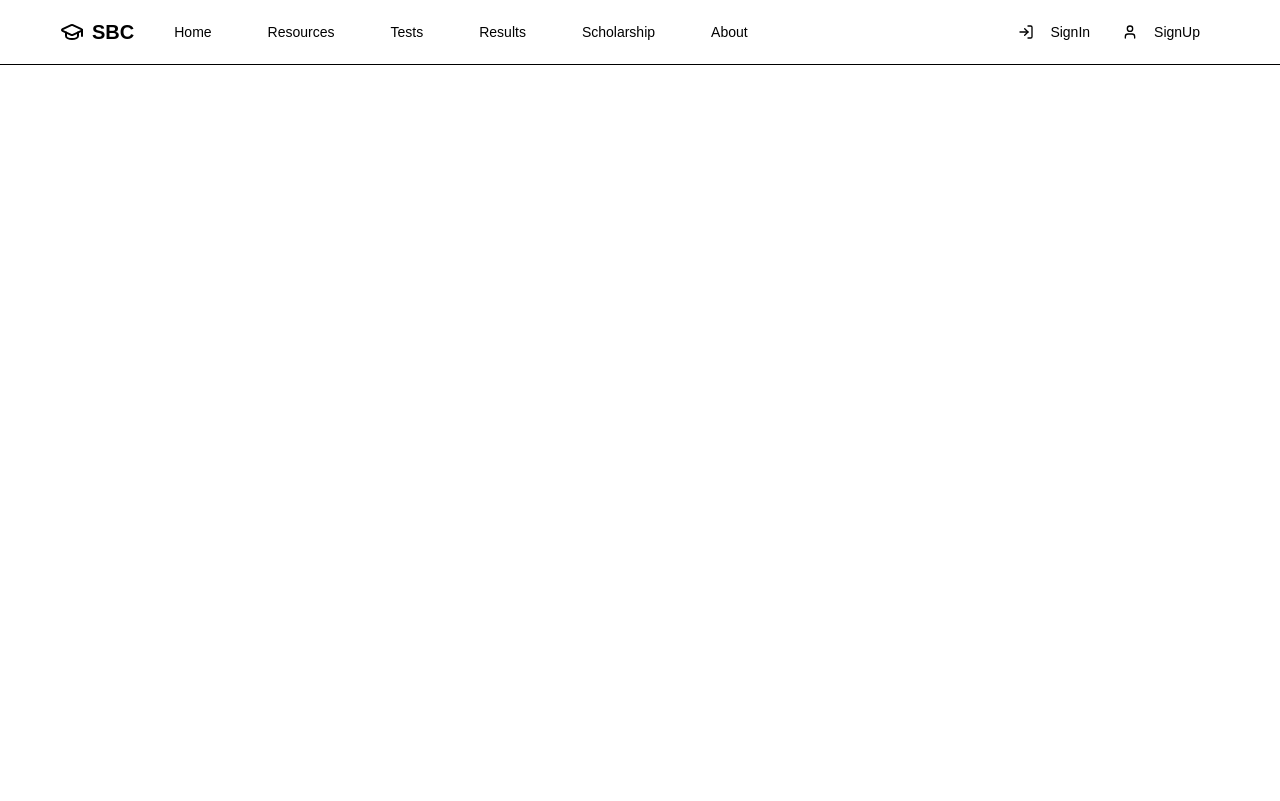
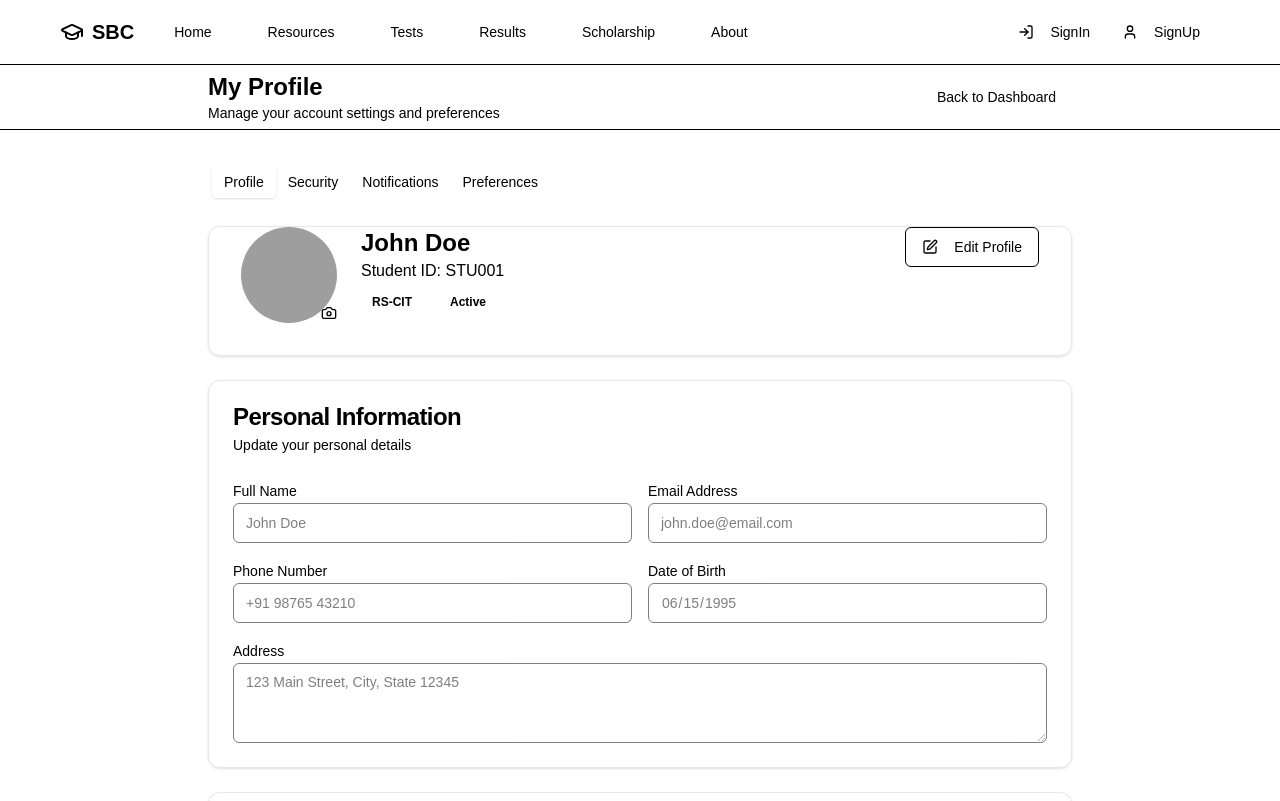
Before and after one commit to harfool/freelance-project, a React (Vite) app in the folder client/: page /profile in a window 1280 px wide. Shown: the top 801 px of the page. Built offline with nearby package versions, Linux system fonts and the light colour scheme; grey boxes are pictures that could not be loaded.

Commit message:
feat: Add Profile page route and update navigation links across multiple pages

```diff
--- a/client/src/App.jsx
+++ b/client/src/App.jsx
@@ -20,6 +20,7 @@ import Terms from "./pages/Terms.jsx";
 import Privacy from "./pages/Privacy.jsx";
 import TestDashboard from "./pages/TestDashboard.jsx";
 import Announcements from "./pages/Announcements.jsx";
+import Profile from "./pages/Profile.jsx"
 
 function AppRoutes() {
   const location = useLocation();
@@ -48,6 +49,7 @@ function AppRoutes() {
         <Route path="/privacy" element={<Privacy />} />
         <Route path="/testDashboard" element={<TestDashboard />} />
         <Route path="/announcements" element={<Announcements />} />
+        <Route path="/profile" element={<Profile />} />
       </Routes>
     </>
   );
--- a/client/src/pages/Certificate.jsx
+++ b/client/src/pages/Certificate.jsx
@@ -78,7 +78,7 @@ export default function StudentCertificatesPage() {
             </p>
           </div>
           <Button asChild>
-            <Link href="/dashboard">Back to Dashboard</Link>
+            <Link to="/dashboard">Back to Dashboard</Link>
           </Button>
         </div>
       </div>
--- a/client/src/pages/Contact.jsx
+++ b/client/src/pages/Contact.jsx
@@ -75,9 +75,9 @@ export default function ContactPage() {
                         <div>
                           <h3 className="font-semibold mb-2">Address</h3>
                           <p className="text-muted-foreground">
-                            123 Education Street
+                            Sareri
                             <br />
-                            Learning City, State 123456
+                            Rajasthan 311030
                             <br />
                             India
                           </p>
@@ -243,7 +243,7 @@ export default function ContactPage() {
                 Visit our campus for a personal consultation
               </p>
             </div>
-            <div className="rounded-lg overflow-hidden bg-muted max-w-2xl mx-auto h-72">
+            <div className="rounded-lg overflow-hidden bg-muted max-w-2xl mx-auto h-96">
               <iframe
                 title="Google Map"
                 src="https://www.google.com/maps/embed?pb=!1m18!1m12!1m3!1d3559.825964073624!2d75.7872700753706!3d26.84968417666844!2m3!1f0!2f0!3f0!3m2!1i1024!2i768!4f13.1!3m3!1m2!1s0x396db5e2e2e2e2e3%3A0x1234567890abcdef!2s123%20Education%20Street%2C%20Learning%20City%2C%20India!5e0!3m2!1sen!2sin!4v1689000000000!5m2!1sen!2sin"
--- a/client/src/pages/Login.jsx
+++ b/client/src/pages/Login.jsx
@@ -3,7 +3,7 @@
 import React from "react";
 
 import { useState } from "react";
-import { Link } from "react-router-dom";
+import { Link, useNavigate } from "react-router-dom";
 import { Button } from "../components/ui/button";
 import { Input } from "../components/ui/input";
 import { Label } from "../components/ui/label";
@@ -21,6 +21,7 @@ export default function LoginPage() {
   const [showPassword, setShowPassword] = useState(false);
   const [isLoading, setIsLoading] = useState(false);
   const { toast } = useToast();
+  const navigate = useNavigate();
 
   const handleLogin = async (e) => {
     e.preventDefault();
@@ -33,7 +34,7 @@ export default function LoginPage() {
         title: "Login Successful",
         description: `Welcome back! Redirecting to your dashboard...`,
       });
-      // Redirect logic would go here
+      navigate("/profile");
     }, 2000);
   };
 
--- a/client/src/pages/Notes.jsx
+++ b/client/src/pages/Notes.jsx
@@ -75,7 +75,7 @@ export default function StudentNotesPage() {
 						<p className="text-sm text-muted-foreground">Access your course notes and assignments</p>
 					</div>
 					<Button asChild>
-						<Link href="/dashboard">Back to Dashboard</Link>
+						<Link to="/dashboard">Back to Dashboard</Link>
 					</Button>
 				</div>
 			</div>
--- a/client/src/pages/Profile.jsx
+++ b/client/src/pages/Profile.jsx
@@ -47,20 +47,20 @@ export default function StudentProfilePage() {
     <div className="min-h-screen bg-background">
       {/* Header */}
       <div className="border-b bg-muted/40">
-        <div className="container flex h-16 items-center justify-between">
+        <div className="container flex h-16 items-center justify-between max-w-4xl mx-auto px-4">
           <div>
             <h1 className="text-2xl font-bold">My Profile</h1>
             <p className="text-sm text-muted-foreground">Manage your account settings and preferences</p>
           </div>
           <Button asChild>
-            <Link href="/dashboard">Back to Dashboard</Link>
+            <Link to="/dashboard">Back to Dashboard</Link>
           </Button>
         </div>
       </div>
 
-      <div className="container py-6">
+      <div className="container py-8 max-w-4xl mx-auto px-4">
         <Tabs defaultValue="profile" className="space-y-6">
-          <TabsList>
+          <TabsList className="mb-4">
             <TabsTrigger value="profile">Profile</TabsTrigger>
             <TabsTrigger value="security">Security</TabsTrigger>
             <TabsTrigger value="notifications">Notifications</TabsTrigger>
@@ -69,9 +69,9 @@ export default function StudentProfilePage() {
 
           <TabsContent value="profile" className="space-y-6">
             {/* Profile Header */}
-            <Card>
-              <CardContent className="p-6">
-                <div className="flex items-center space-x-6">
+            <Card className="shadow-lg border border-gray-200 rounded-xl hover:shadow-2xl transition-shadow duration-200">
+              <CardContent className="p-8">
+                <div className="flex flex-col md:flex-row items-center md:items-start space-y-6 md:space-y-0 md:space-x-6">
                   <div className="relative">
                     <Avatar className="h-24 w-24">
                       <AvatarImage src={formData.avatar || "/placeholder.svg"} alt={formData.name} />
@@ -86,7 +86,7 @@ export default function StudentProfilePage() {
                       <Camera className="h-4 w-4" />
                     </Button>
                   </div>
-                  <div className="flex-1">
+                  <div className="flex-1 w-full">
                     <h2 className="text-2xl font-bold">{formData.name}</h2>
                     <p className="text-muted-foreground">Student ID: {formData.id}</p>
                     <div className="flex items-center space-x-4 mt-2">
@@ -115,7 +115,7 @@ export default function StudentProfilePage() {
             </Card>
 
             {/* Personal Information */}
-            <Card>
+            <Card className="shadow-lg border border-gray-200 rounded-xl hover:shadow-2xl transition-shadow duration-200">
               <CardHeader>
                 <CardTitle>Personal Information</CardTitle>
                 <CardDescription>Update your personal details</CardDescription>
@@ -175,7 +175,7 @@ export default function StudentProfilePage() {
             </Card>
 
             {/* Academic Information */}
-            <Card>
+            <Card className="shadow-lg border border-gray-200 rounded-xl hover:shadow-2xl transition-shadow duration-200">
               <CardHeader>
                 <CardTitle>Academic Information</CardTitle>
                 <CardDescription>Your course and enrollment details</CardDescription>
@@ -204,7 +204,7 @@ export default function StudentProfilePage() {
           </TabsContent>
 
           <TabsContent value="security" className="space-y-6">
-            <Card>
+            <Card className="shadow-lg border border-gray-200 rounded-xl hover:shadow-2xl transition-shadow duration-200">
               <CardHeader>
                 <CardTitle>Password & Security</CardTitle>
                 <CardDescription>Manage your account security settings</CardDescription>
@@ -255,7 +255,7 @@ export default function StudentProfilePage() {
           </TabsContent>
 
           <TabsContent value="notifications" className="space-y-6">
-            <Card>
+            <Card className="shadow-lg border border-gray-200 rounded-xl hover:shadow-2xl transition-shadow duration-200">
               <CardHeader>
                 <CardTitle>Notification Preferences</CardTitle>
                 <CardDescription>Choose how you want to receive notifications</CardDescription>
@@ -295,7 +295,7 @@ export default function StudentProfilePage() {
           </TabsContent>
 
           <TabsContent value="preferences" className="space-y-6">
-            <Card>
+            <Card className="shadow-lg border border-gray-200 rounded-xl hover:shadow-2xl transition-shadow duration-200">
               <CardHeader>
                 <CardTitle>App Preferences</CardTitle>
                 <CardDescription>Customize your learning experience</CardDescription>
--- a/client/src/pages/ResultsDashboard.jsx
+++ b/client/src/pages/ResultsDashboard.jsx
@@ -64,7 +64,7 @@ export default function StudentResultsPage() {
             <p className="text-sm text-muted-foreground">View your examination results and performance</p>
           </div>
           <Button asChild>
-            <Link href="/dashboard">Back to Dashboard</Link>
+            <Link to="/dashboard">Back to Dashboard</Link>
           </Button>
         </div>
       </div>
--- a/client/src/pages/TestDashboard.jsx
+++ b/client/src/pages/TestDashboard.jsx
@@ -86,7 +86,7 @@ export default function StudentTestsPage() {
             </p>
           </div>
           <Button asChild>
-            <Link href="/dashboard">Back to Dashboard</Link>
+            <Link to="/dashboard">Back to Dashboard</Link>
           </Button>
         </div>
       </div>
```
Also changed, not shown: client/src/pages/Paper.jsx (+15 -11 lines).
